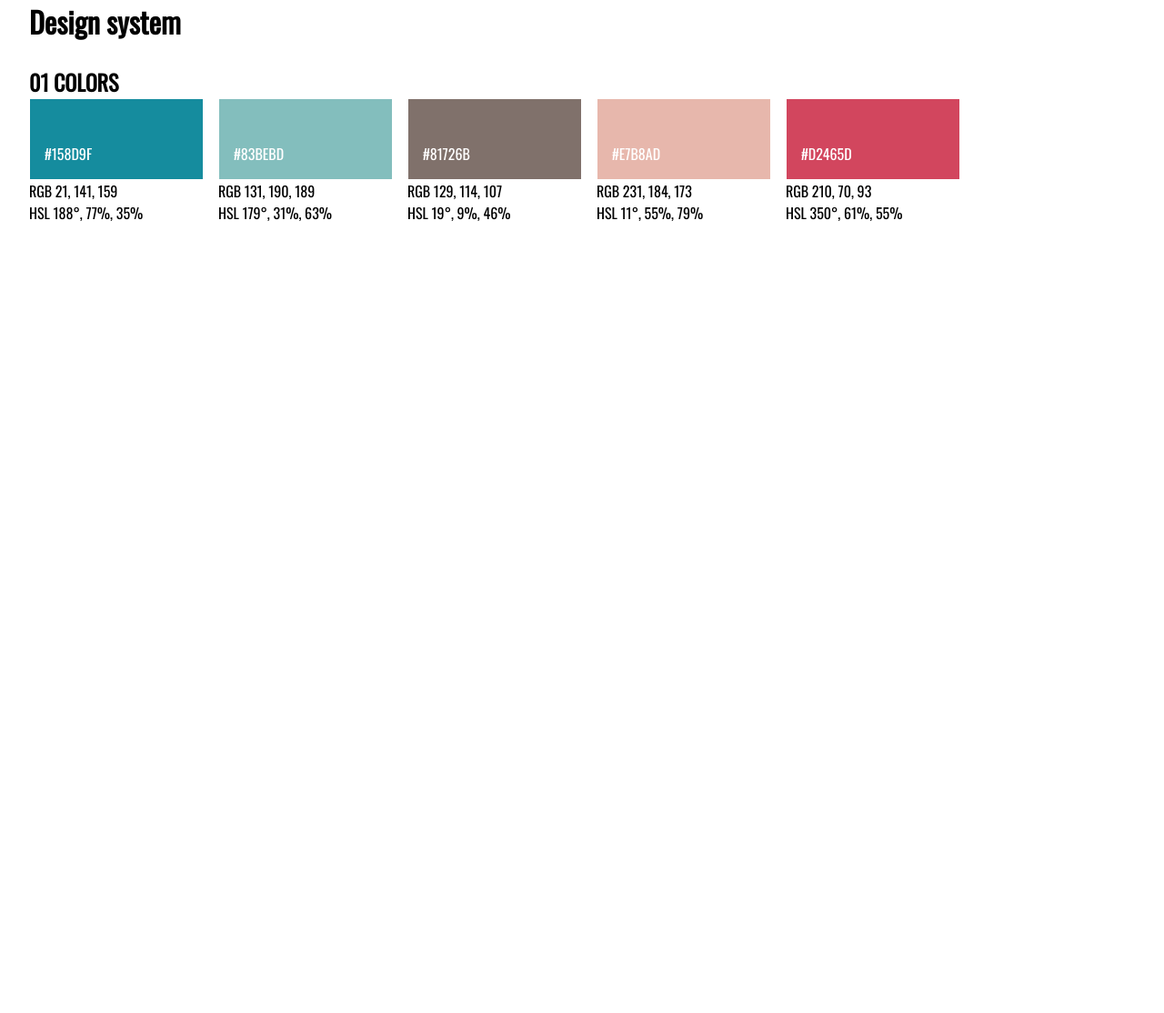
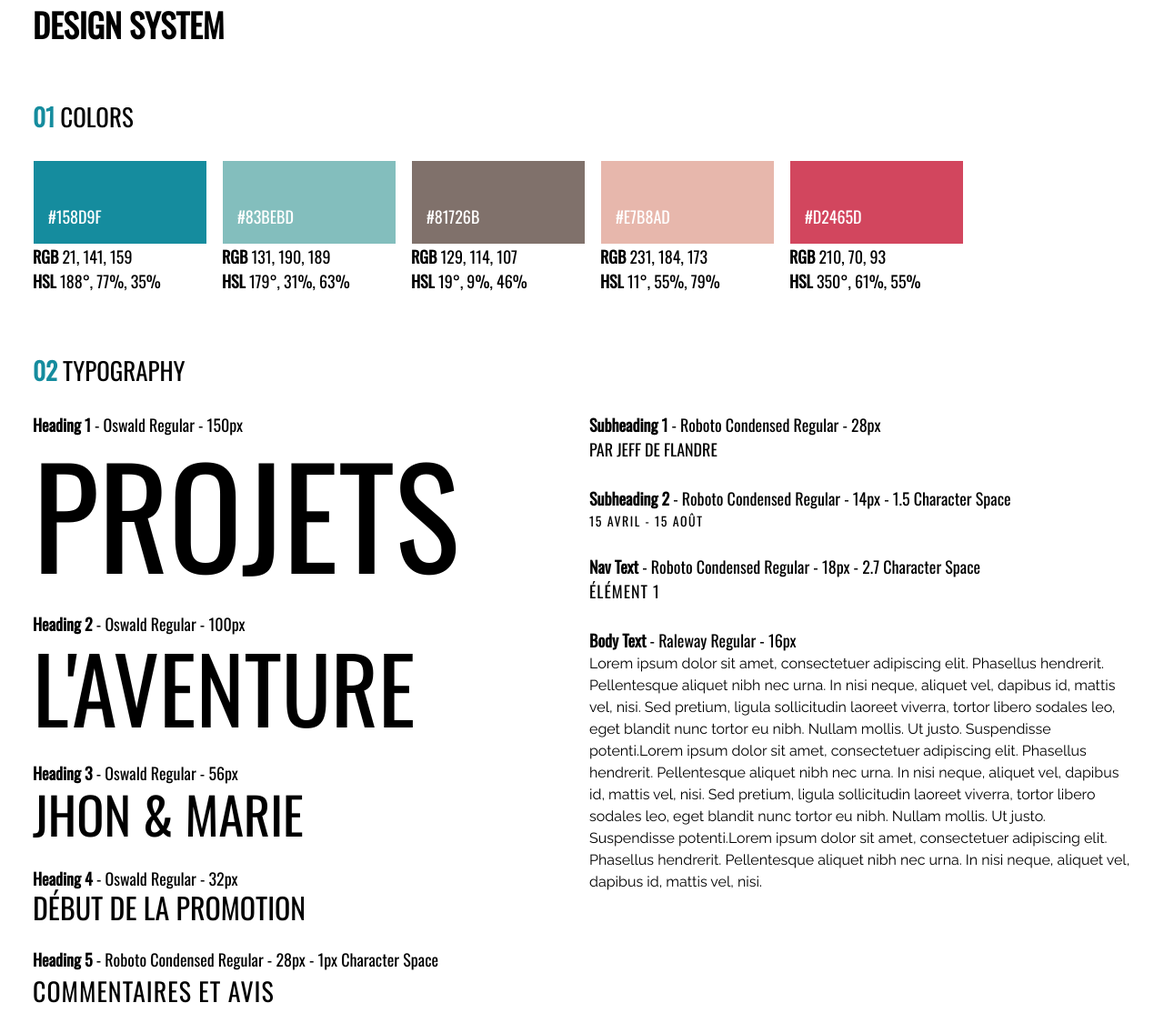
Before and after one commit to SengSerany/webtoonator-project_design-system, a plain HTML site: page design-system.html in a window 1280 px wide. Shown: the whole page at 91% size. Before the commit the page ends 800 px from the top, so only its background shows below. Drawn offline with nearby package versions, Linux system fonts and the light colour scheme; a script that the page names is missing.

Commit message:
set and coded typography

```diff
--- a/design-system.html
+++ b/design-system.html
@@ -1,21 +1,26 @@
 <html>
   <head>
+    <!-- CSS -->
     <link rel="stylesheet" href="index.css" />
+
+    <!-- Google fonts -->
     <link rel="preconnect" href="https://fonts.googleapis.com" />
     <link rel="preconnect" href="https://fonts.gstatic.com" crossorigin />
     <link
       href="https://fonts.googleapis.com/css2?family=Oswald:wght@300;400&family=Raleway&family=Roboto+Condensed&display=swap"
       rel="stylesheet"
     />
+
     <title>Design system</title>
   </head>
   <body>
     <div class="container">
-      <h1>Design system</h1>
+      <h1 class="ff-primary uppercase fw-semi_bold">Design system</h1>
         <br />
-      <section id="colors">
-        <h2><span>01</span> COLORS</h2>
-
+        <br />
+      <section id="colors" class="ff-primary">
+        <h2 class="uppercase"><span class="fw-semi_bold text-strong_blue">01</span> Colors</h2>
+        <br />
         <div class="flex">
           <div id="strong_blue">
             <div
@@ -28,8 +33,8 @@
             >
               #158D9F
             </div>
-            <p><span>RGB</span> 21, 141, 159</p>
-            <p><span>HSL</span> 188°, 77%, 35%</p>
+            <p><span class="fw-semi_bold">RGB</span> 21, 141, 159</p>
+            <p><span class="fw-semi_bold">HSL</span> 188°, 77%, 35%</p>
           </div>
           <div id="light_blue">
             <div
@@ -42,8 +47,8 @@
             >
               #83BEBD
             </div>
-            <p><span>RGB</span> 131, 190, 189</p>
-            <p><span>HSL</span> 179°, 31%, 63%</p>
+            <p><span class="fw-semi_bold">RGB</span> 131, 190, 189</p>
+            <p><span class="fw-semi_bold">HSL</span> 179°, 31%, 63%</p>
           </div>
           <div id="brown">
             <div
@@ -56,8 +61,8 @@
             >
               #81726B
             </div>
-            <p><span>RGB</span> 129, 114, 107</p>
-            <p><span>HSL</span> 19°, 9%, 46%</p>
+            <p><span class="fw-semi_bold">RGB</span> 129, 114, 107</p>
+            <p><span class="fw-semi_bold">HSL</span> 19°, 9%, 46%</p>
           </div>
           <div id="salmon">
             <div
@@ -70,8 +75,8 @@
             >
               #E7B8AD
             </div>
-            <p><span>RGB</span> 231, 184, 173</p>
-            <p><span>HSL</span> 11°, 55%, 79%</p>
+            <p><span class="fw-semi_bold">RGB</span> 231, 184, 173</p>
+            <p><span class="fw-semi_bold">HSL</span> 11°, 55%, 79%</p>
           </div>
           <div id="red">
             <div
@@ -84,10 +89,65 @@
             >
               #D2465D
             </div>
-            <p><span>RGB</span> 210, 70, 93</p>
-            <p><span>HSL</span> 350°, 61%, 55%</p>
+            <p><span class="fw-semi_bold">RGB</span> 210, 70, 93</p>
+            <p><span class="fw-semi_bold">HSL</span> 350°, 61%, 55%</p>
           </div>
       </section>
+
+      <section id="typography" style="margin: 4rem 0;" class="ff-primary">
+        <h2 class="uppercase"><span class="fw-semi_bold text-strong_blue">02</span> Typography</h2>
+        <br />
+        <div class="flex">
+            <div style="flex-basis: 100%;">
+                <div>
+                    <p><span class="fw-semi_bold">Heading 1</span> - Oswald Regular - 150px</p>
+                    <p class="uppercase fs-900">Projets</p>
+                </div>
+                <br />
+                <div>
+                    <p><span class="fw-semi_bold">Heading 2</span> - Oswald Regular - 100px</p>
+                    <p class="uppercase fs-800">L'aventure</p>
+                </div>
+                <br />
+                <div>
+                    <p><span class="fw-semi_bold">Heading 3</span> - Oswald Regular - 56px</p>
+                    <p class="uppercase fs-700">Jhon & Marie</p>
+                </div>
+                <br />
+                <div>
+                    <p><span class="fw-semi_bold">Heading 4</span> - Oswald Regular - 32px</p>
+                    <p class="uppercase fs-600">Début de la promotion</p>
+                </div>
+                <br />
+                <div>
+                    <p><span class="fw-semi_bold">Heading 5</span> - Roboto Condensed Regular - 28px - 1px Character Space</p>
+                    <p class="uppercase ff-sans_cond fs-500 letter-spacing-3">Commentaires et avis</p>
+                </div>
+            </div>
+            <div style="flex-basis: 100%;">
+                <div>
+                    <p><span class="fw-semi_bold">Subheading 1</span> - Roboto Condensed Regular - 28px</p>
+                    <p class="uppercase ff-sans_cond fs-400">Par Jeff de Flandre</p>
+                </div>
+                <br />
+                <div>
+                    <p><span class="fw-semi_bold">Subheading 2</span> - Roboto Condensed Regular - 14px - 1.5 Character Space</p>
+                    <p class="uppercase ff-sans_cond fs-200 letter-spacing-2">15 avril - 15 Août</p>
+                </div>
+                <br />
+                <div>
+                    <p><span class="fw-semi_bold">Nav Text</span> - Roboto Condensed Regular -  18px - 2.7 Character Space</p>
+                    <p class="uppercase ff-sans_cond fs-400 letter-spacing-3">élément 1</p>
+                </div>
+                <br />
+                <div>
+                    <p><span class="fw-semi_bold">Body Text</span> - Raleway Regular - 16px</p>
+                    <p class="ff-secondary fs-300">Lorem ipsum dolor sit amet, consectetuer adipiscing elit. Phasellus hendrerit. Pellentesque aliquet nibh nec urna. In nisi neque, aliquet vel, dapibus id, mattis vel, nisi. Sed pretium, ligula sollicitudin laoreet viverra, tortor libero sodales leo, eget blandit nunc tortor eu nibh. Nullam mollis. Ut justo. Suspendisse potenti.Lorem ipsum dolor sit amet, consectetuer adipiscing elit. Phasellus hendrerit. Pellentesque aliquet nibh nec urna. In nisi neque, aliquet vel, dapibus id, mattis vel, nisi. Sed pretium, ligula sollicitudin laoreet viverra, tortor libero sodales leo, eget blandit nunc tortor eu nibh. Nullam mollis. Ut justo. Suspendisse potenti.Lorem ipsum dolor sit amet, consectetuer adipiscing elit. Phasellus hendrerit. Pellentesque aliquet nibh nec urna. In nisi neque, aliquet vel, dapibus id, mattis vel, nisi. </p>
+                </div>
+            </div>
+        </div>
+
+    </section>
     </div>
 
     <script src="index.pack.js"></script>
--- a/index.css
+++ b/index.css
@@ -3,6 +3,7 @@
 /* ---------------------------- */
 
 :root {
+  /* Colors */
   --clr-strong_blue: 188 77% 35%;
   --clr-light_blue: 179 31% 63%;
   --clr-brown: 19 9% 46%;
@@ -10,6 +11,21 @@
   --clr-red: 350 61% 55%;
   --clr-black: 0 0% 0%;
   --clr-white: 0 0% 100%;
+
+  /* Font-sizes */
+  --fs-900: 9.375rem;
+  --fs-800: 6.25rem;
+  --fs-700: 3.5rem;
+  --fs-600: 2rem;
+  --fs-500: 1.75rem;
+  --fs-400: 1.125rem;
+  --fs-300: 1rem;
+  --fs-200: 0.875rem;
+
+  /* Font-families */
+  --ff-primary: 'Oswald', sans-serif;
+  --ff-secondary: 'Raleway', sans-serif;
+  --ff-sans-cond: 'Roboto Condensed', sans-serif;
 }
 
 /* ---------------------------- */
@@ -26,7 +42,6 @@
 }
 
 /* Reset margins */
-
 body,
 h1,
 h2,
@@ -39,12 +54,23 @@ picture {
   margin: 0;
 }
 
+/* Reset font-weight */
+body,
+h1,
+h2,
+h3,
+h4,
+h5,
+p {
+  font-weight: 400;
+}
+
 /* Set up body */
-
 body {
+  font-family: var(--ff-secondary);
+  font-size: var(--fs-400);
   line-height: 1.5;
   min-width: 100vh;
-  font-family: 'Oswald', sans-serif;
 }
 
 /* Make images easier to work with */
@@ -161,4 +187,76 @@ select {
   color: hsl(var(--clr-red));
 }
 
-/* color utility class */
+/* --- Typography --- */
+
+/* Font-family */
+.ff-primary {
+  font-family: var(--ff-primary);
+}
+.ff-secondary {
+  font-family: var(--ff-secondary);
+}
+.ff-sans-cond {
+  font-family: var(--ff-sans-cond);
+}
+
+/* Letter-spacing */
+.letter-spacing-1 {
+  letter-spacing: 2.7px;
+}
+.letter-spacing-2 {
+  letter-spacing: 1.5px;
+}
+.letter-spacing-3 {
+  letter-spacing: 1px;
+}
+
+/* Uppercase */
+.uppercase {
+  text-transform: uppercase;
+}
+
+/* Font-size */
+.fs-900 {
+  font-size: var(--fs-900);
+}
+.fs-800 {
+  font-size: var(--fs-800);
+}
+.fs-700 {
+  font-size: var(--fs-700);
+}
+.fs-600 {
+  font-size: var(--fs-600);
+}
+.fs-500 {
+  font-size: var(--fs-500);
+}
+.fs-400 {
+  font-size: var(--fs-400);
+}
+.fs-300 {
+  font-size: var(--fs-300);
+}
+.fs-200 {
+  font-size: var(--fs-200);
+}
+
+/* Font-weight */
+.fw-semi_bold {
+  font-weight: 600;
+}
+.fw-regular {
+  font-weight: 400;
+}
+.fw-light {
+  font-weight: 300;
+}
+
+/* Line-height */
+.fs-900,
+.fs-800,
+.fs-700,
+.fs-600 {
+  line-height: 1.1;
+}
```
Also changed, not shown: design_system_preview/Webtoonator-Design_System.png.
